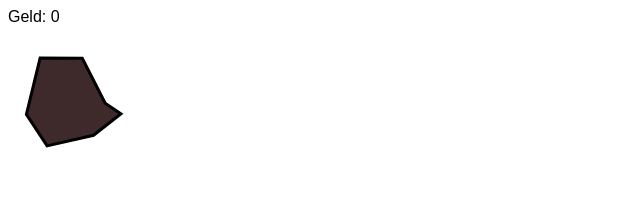
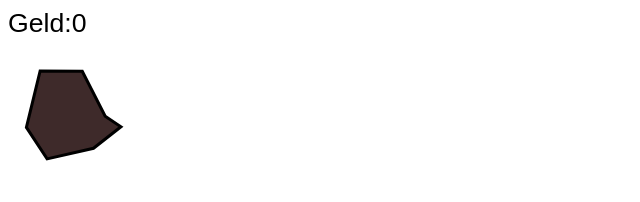
Before and after one commit to NordZoo/Jo, a plain HTML site: page index.html in a window 1280 px wide. Shown: the whole page, without its empty margins (0-640 px from the left). Drawn offline with Linux system fonts and the light colour scheme.

Commit message:
Geld update

```diff
--- a/css/style.css
+++ b/css/style.css
@@ -7,3 +7,8 @@ body {
     width: 10em;
     height: auto;
 }
+
+#geld {
+    display: flex;
+    font-size: 20pt;
+}
--- a/index.html
+++ b/index.html
@@ -8,7 +8,7 @@
 </head>
 <body>
     <header>
-        <div>
+        <div id="geld">
             Geld: <span id="a_geld">0</span> <!--Geld-->
         </div>
     </header>
```
